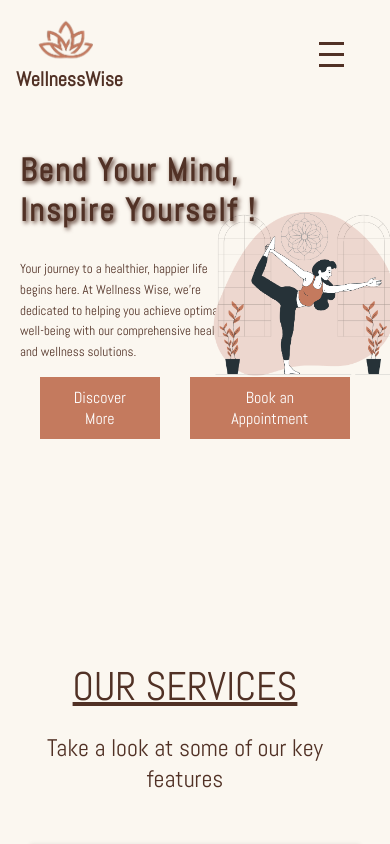
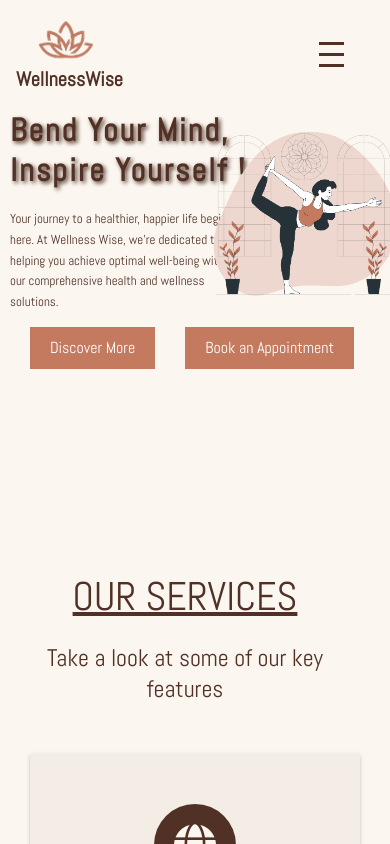
Before and after one commit to Mehar-Aziz/WellnessWise, a React (Create React App) app in the folder wellnesswise-frontend/: page / in a window 390 px wide. Shown: the top 844 px of the page. Built offline with nearby package versions, Linux system fonts and the light colour scheme.

Commit message:
Modified CSS

```diff
--- a/wellnesswise-frontend/src/components/Home.css
+++ b/wellnesswise-frontend/src/components/Home.css
@@ -1,4 +1,3 @@
- /* General styles */
 * {
   box-sizing:border-box;
 }
@@ -187,7 +186,72 @@ textarea {
       transform: rotate(360deg);
   }
 }
+@media (max-width: 576px) {
+  #home {
+    flex-direction: column;
+    padding: 20px;
+    align-items: center;
+  }
 
+  .homeImage {
+    width: 100%;
+    max-width: 100%;
+    top: 0;
+    left: 0;
+    margin-bottom: 20px;
+  }
+
+  .homeMessage {
+    padding: 10px;
+    text-align: center;
+  }
+
+  .homeMessage h1 {
+    font-size: 1.5rem;
+    margin-bottom: 20px;
+    top: 0;
+    left: 0;
+  }
+
+  .homeMessage p {
+    font-size: 0.875rem;
+    margin-right: 0;
+    left: 0;
+    top: 0;
+  }
+
+  .cta-button {
+    font-size: 0.875rem;
+    padding: 8px 16px;
+  }
+}
+
+@media (min-width: 768px) and (max-width: 1024px) {
+  .homeImage {
+    max-width: 70%;
+    margin: 0 auto;
+    top: 0;
+    left: 0;
+  }
+
+  .homeMessage h1 {
+    font-size: 2.5rem;
+  }
+
+  .homeMessage p {
+    font-size: 1rem;
+  }
+}
+
+@media (min-width: 1025px) and (max-width: 1440px) {
+  .homeMessage h1 {
+    font-size: 3rem;
+  }
+
+  .homeMessage p {
+    font-size: 1.125rem;
+  }
+}
 @media (max-width: 768px) {
   #home {
       flex-direction: column;}
--- a/wellnesswise-frontend/src/pages/Advice.css
+++ b/wellnesswise-frontend/src/pages/Advice.css
@@ -3,22 +3,30 @@
     padding: 20px;
     margin: 100px auto;
     max-width: 1200px;
-    text-align: center;
+    width: 100%;
+    box-sizing: border-box;
+    display: flex;
+    flex-direction: column;
+    align-items: center;
   }
 
   .preferences-form {
     margin-bottom: 30px;
+    width: 100%;
+    max-width: 500px;
   }
 
   .personalized-advice-page h1 {
     margin-bottom: 10px;
     color: #513125;
     font-weight: 900;
+    text-align: center;
   }
 
   .personalized-advice-page p {
     margin-bottom: 10px;
     color: #513125;
+    text-align: center;
   }
 
   .preferences-form h2 {
@@ -41,8 +49,8 @@
     border-radius: 4px;
     font-size: 16px;
     width: 100%;
-    max-width: 500px;
     margin-top: 5px;
+    box-sizing: border-box;
   }
 
   .preferences-form button {
@@ -62,6 +70,8 @@
 
   .advice-section {
     margin-top: 30px;
+    width: 100%;
+    max-width: 500px;
   }
 
   .advice-section h2 {
@@ -73,6 +83,7 @@
   .advice-section ul {
     list-style-type: none;
     padding: 0;
+    margin: 0;
   }
 
   .advice-section li {
@@ -81,12 +92,13 @@
     border: 1px solid #ddd;
     border-radius: 4px;
     margin-bottom: 5px;
-    margin-left: 330px;
-    margin-right: 330px;
+    box-sizing: border-box;
   }
 
   .progress-tracker {
     margin-top: 30px;
+    width: 100%;
+    max-width: 500px;
   }
 
   .progress-tracker h2 {
@@ -95,6 +107,7 @@
     font-weight: 900;
   }
 
+  /* Media Queries for Responsiveness */
   @media (max-width: 1200px) {
     .personalized-advice-page {
       margin-left: 30px;
@@ -110,6 +123,11 @@
   }
 
   @media (max-width: 480px) {
+    .personalized-advice-page {
+        margin-top: 100px;
+        position: relative;
+        left: -30px;
+      }
     .preferences-form input[type="text"],
     .preferences-form select {
       font-size: 14px;
@@ -119,4 +137,8 @@
       padding: 8px 16px;
       font-size: 14px;
     }
+
+    .advice-section ul {
+      padding: 0 10px;
+    }
   }
```
